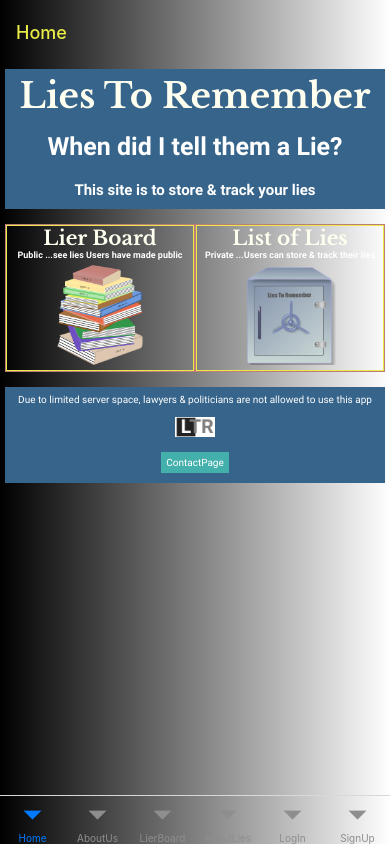
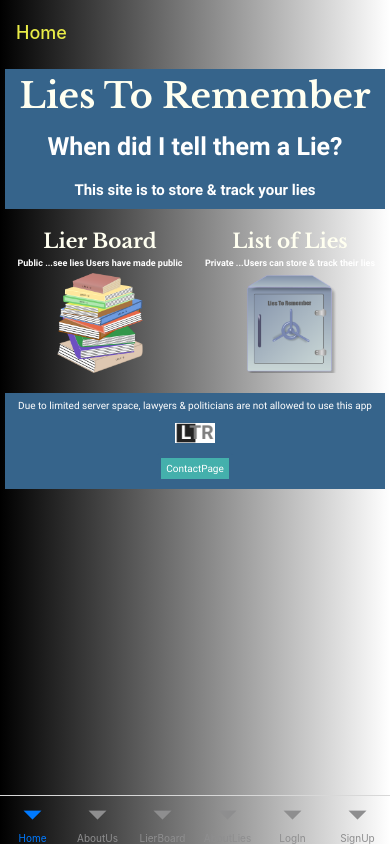
Before and after one commit to psteingh/LTRapp, a React Native app: screen /Home in a window 390 px wide. Built offline with nearby package versions, Linux system fonts and the light colour scheme.

Commit message:
ltrapp0520127

```diff
--- a/constants/HomeMidUseNav.js
+++ b/constants/HomeMidUseNav.js
@@ -1,6 +1,4 @@
 import { View, Pressable, StyleSheet } from 'react-native';
-
-import Colors from '../constants/colors';
 
 import { useNavigation } from '@react-navigation/native';
 
@@ -20,8 +18,6 @@ export default HomeMidUseNav;
 
 const styles = StyleSheet.create({
     homeMidUseNavChildCont: {
-        alignItems: 'center',
-        borderWidth: 1,
-        borderColor: Colors.primaryYellow
+        alignItems: 'center'
     }
 });
--- a/home/homemid.js
+++ b/home/homemid.js
@@ -42,14 +42,13 @@ const styles = StyleSheet.create({
     },
     homeMidChildContainer: {
         flex: 3,
-        borderWidth: 1,
-        borderColor: Colors.primaryLred,
         marginVertical: 5
     },
     homeMidTitle: {
         color: Colors.primaryOffWhite,
         fontSize: 20,
-        fontFamily: 'LibreBaskervilleBold'
+        fontFamily: 'LibreBaskervilleBold',
+        marginVertical: 5
     },
     homeMidDescription: {
         color: Colors.primaryWhite,
```
